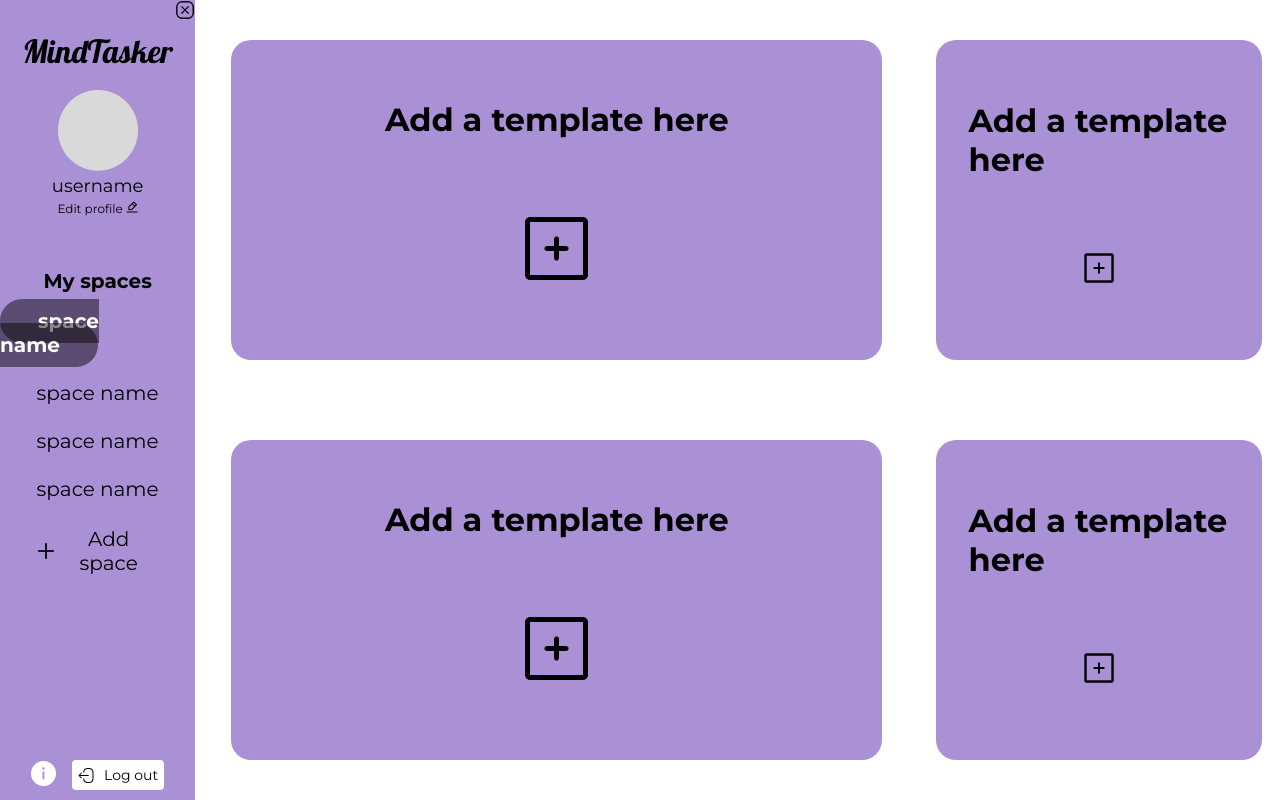
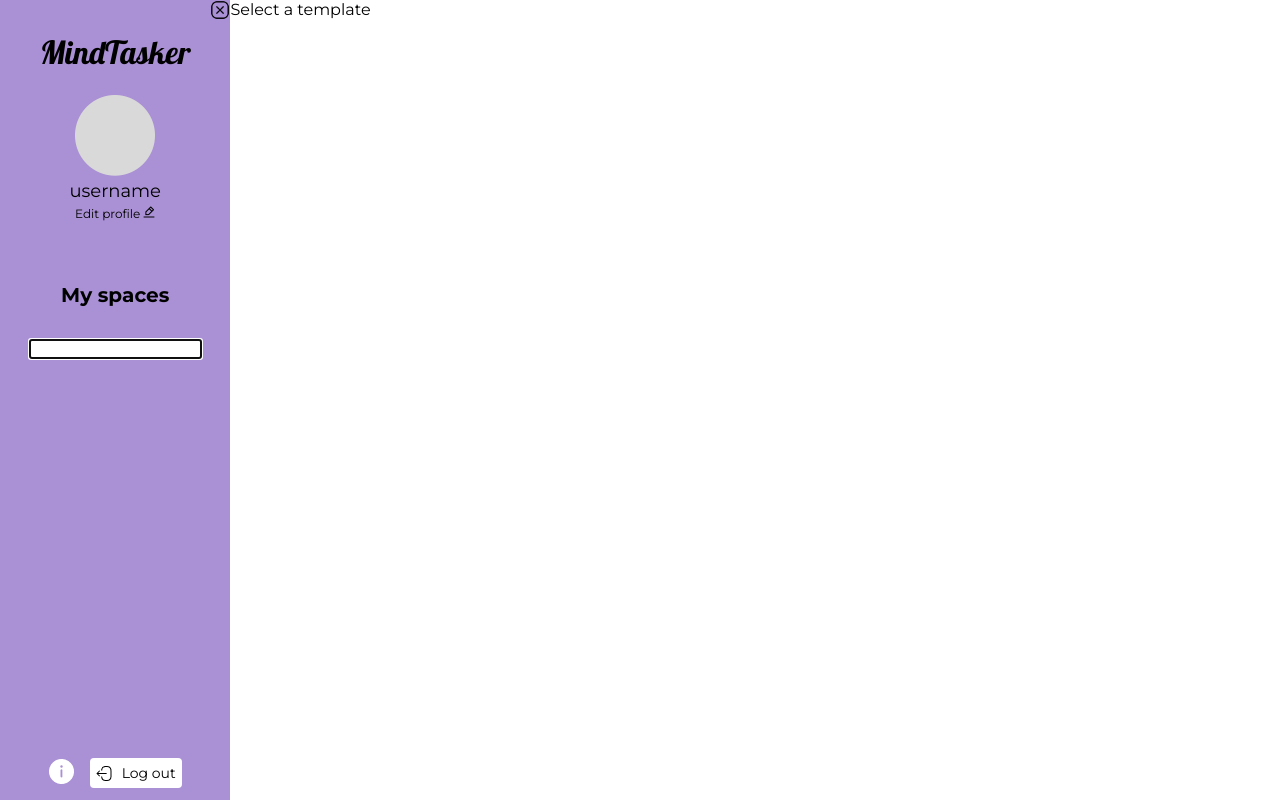
Before and after one commit to karolineterra/MindTasker, a React (Create React App) app in the folder client/: page /homepage in a window 1280 px wide. Both pictures are taken after a click on the button "Add space". Built offline with nearby package versions, Linux system fonts and the light colour scheme.

Commit message:
salvar workspaces e renderizar workspaces

```diff
--- a/client/src/components/Sidebar.js
+++ b/client/src/components/Sidebar.js
@@ -1,4 +1,4 @@
-import React, { useState, useRef, useEffect } from "react";
+import React, { useState, useEffect } from "react";
 import { Link } from "react-router-dom";
 import userImage from "../assets/user-default.png";
 import addSpaceImage from "../assets/add.png";
@@ -11,12 +11,24 @@ import informationIcon from "../assets/infoCircle.png";
 import menuIcon from "../assets/menu-hamburguer.png";
 import axios from "axios";
 
-function Sidebar() {
+function Sidebar({ onSpaceSelect }) {
+  const [selectedSpaceId, setSelectedSpaceId] = useState(null);
+
+  const handleSpaceSelection = (spaceId) => {
+    setSelectedSpaceId(spaceId);
+    if(onSpaceSelect) {
+      onSpaceSelect(spaceId);
+    }
+  };
+
   const [isMenuOpen, setIsMenuOpen] = useState(false);
   const [userData, setUserData] = useState({
     name: "username",
     image: userImage,
   });
+  const [workspaces, setWorkspaces] = useState([]);
+  const [newSpaceName, setNewSpaceName] = useState("");
+  const [isAddingSpace, setIsAddingSpace] = useState(false);
 
   const toggleMenu = () => {
     setIsMenuOpen(!isMenuOpen);
@@ -38,8 +50,70 @@ function Sidebar() {
         .catch((error) => {
           console.error("Error fetching user data:", error);
         });
+      axios
+        .get("http://localhost:3001/api/workspaces", {
+          headers: {
+            Authorization: `Bearer ${token}`,
+          },
+        })
+        .then((response) => {
+          setWorkspaces(response.data);
+        })
+        .catch((error) => {
+          console.error("Error fetching workspaces:", error);
+        });
     }
   }, []);
+  const addWorkspace = () => {
+    const token = localStorage.getItem("token");
+
+    if (token && newSpaceName) {
+      axios
+        .post(
+          "/api/addWorkspace",
+          { nome: newSpaceName },
+          {
+            headers: {
+              Authorization: `Bearer ${token}`,
+            },
+          }
+        )
+        .then((response) => {
+          // Atualiza a lista de workspaces após adicionar um novo
+          axios
+            .get("/api/workspaces", {
+              headers: {
+                Authorization: `Bearer ${token}`,
+              },
+            })
+            .then((response) => {
+              setWorkspaces(response.data);
+              setIsAddingSpace(false); // Fecha o input após adicionar o espaço
+              setNewSpaceName(""); // Limpa o nome do novo espaço
+            })
+            .catch((error) => {
+              console.error("Error fetching workspaces:", error);
+            });
+        })
+        .catch((error) => {
+          console.error("Error adding workspace:", error);
+        });
+    }
+  };
+
+  const handleInputChange = (e) => {
+    setNewSpaceName(e.target.value);
+  };
+
+  const handleKeyDown = (e) => {
+    if (e.key === "Enter") {
+      addWorkspace();
+    } else if (e.key === "Escape") {
+      // Fecha o input se a tecla Esc for pressionada
+      setIsAddingSpace(false);
+      setNewSpaceName("");
+    }
+  };
 
   return (
     <nav className={`sidebar ${isMenuOpen ? "menu-open" : ""}`}>
@@ -60,31 +134,41 @@ function Sidebar() {
             <Link className="editProfile" to="/settings">
               Edit profile <img src={editIcon} alt="Edit"></img>
             </Link>
-            <div>
-            </div>
+            <div></div>
           </div>
 
           <div className="userSpaces">
             <h2>My spaces</h2>
             <ul>
-              <li>
-                <Link to="/homepage" className="selectedSpace">
-                  space name
-                </Link>
-              </li>
-              <li>
-                <Link to="">space name</Link>
-              </li>
-              <li>
-                <Link to="">space name</Link>
-              </li>
-              <li>
-                <Link to="">space name</Link>
-              </li>
+              {workspaces.map((workspace) => (
+                <li key={workspace.id}>
+                  <button
+                    className=""
+                    onClick={() => handleSpaceSelection(workspace.id)}
+                  >
+                    {workspace.nome}
+                  </button>
+                </li>
+              ))}
             </ul>
-            <button className="addSpaceButton">
-              <img src={addSpaceImage} alt="Add Space"></img>Add space
-            </button>
+            {!isAddingSpace ? (
+              <button
+                className="addSpaceButton"
+                onClick={() => setIsAddingSpace(true)}
+              >
+                <img src={addSpaceImage} alt="Add Space" />
+                Add space
+              </button>
+            ) : (
+              <input
+                type="text"
+                placeholder="Enter space name"
+                value={newSpaceName}
+                onChange={handleInputChange}
+                onKeyDown={handleKeyDown}
+                autoFocus
+              />
+            )}
           </div>
 
           <footer>
--- a/client/src/components/TemplateSpace.js
+++ b/client/src/components/TemplateSpace.js
@@ -1,10 +1,14 @@
-import React, { useState } from "react";
+import React, { useEffect, useState } from "react";
 import TemplateBlock from "./TemplateBlock";
 import "../styles/TemplatesSpace.css";
 import EmptyBlock from "./EmptyBlock";
 
-function TemplateSpace() {
-    const [selectedTemplates, setSelectedTemplates] = useState({});
+function TemplateSpace({ spaceId }) {
+  const [selectedTemplates, setSelectedTemplates] = useState({});
+
+  useEffect(() => {
+    setSelectedTemplates({});
+  }, [spaceId]);
 
   const handleTemplateSelection = (templateComponent, blockId) => {
     setSelectedTemplates((prevSelected) => ({
--- a/client/src/containers/HomePage.js
+++ b/client/src/containers/HomePage.js
@@ -1,13 +1,23 @@
-import React from 'react';
-import Sidebar from '../components/Sidebar';
-import TemplateSpace from '../components/TemplateSpace';
-import '../styles/HomePage.css';
+import React, { useState } from "react";
+import Sidebar from "../components/Sidebar";
+import TemplateSpace from "../components/TemplateSpace";
+import "../styles/HomePage.css";
 
 function HomePage() {
+  const [selectedSpaceId, setSelectedSpaceId] = useState(null);
+
+  const handleSpaceSelection = (spaceId) => {
+    setSelectedSpaceId(spaceId);
+  };
+
   return (
-    <div className='homePageBody'>
-      <Sidebar/>
-      <TemplateSpace/>
+    <div className="homePageBody">
+      <Sidebar onSpaceSelect={handleSpaceSelection} />
+      {selectedSpaceId ? (
+        <TemplateSpace spaceId={selectedSpaceId} />
+      ) : (
+        <p>Select a template</p>
+      )}
     </div>
   );
 }
--- a/client/src/styles/Login.css
+++ b/client/src/styles/Login.css
@@ -83,3 +83,15 @@
 background-repeat: no-repeat;
 background-position: right 1.5rem center; /* Posiciona o ícone à direita do menu suspenso */
 }
+
+@media screen and (max-height: 679px) {
+    /* estilos para monitores com altura menor que 680px aqui */
+    .LoginBody input {
+        height: 2.5rem;
+        margin: 0.5rem;
+    }
+    .LoginBody .inputSpan select {
+        height: 2.5rem;
+        margin: 0.5rem;
+    }
+  }
--- a/client/src/styles/Sidebar.css
+++ b/client/src/styles/Sidebar.css
@@ -69,7 +69,7 @@
 .userSpaces ul a {
     text-decoration: none;
     color: #000;
-    font-size: 1.25rem;
+    font-size: 1rem;
 }
 
 .userSpaces ul a:hover {
--- a/package.json
+++ b/package.json
@@ -12,6 +12,7 @@
   "license": "ISC",
   "dependencies": {
     "axios": "^1.6.2",
+    "cors": "^2.8.5",
     "express": "^4.18.2",
     "jsonwebtoken": "^9.0.2",
     "mysql": "^2.18.1"
```
Also changed, not shown: 2 other files (tests, documents, lock files or other folders).
